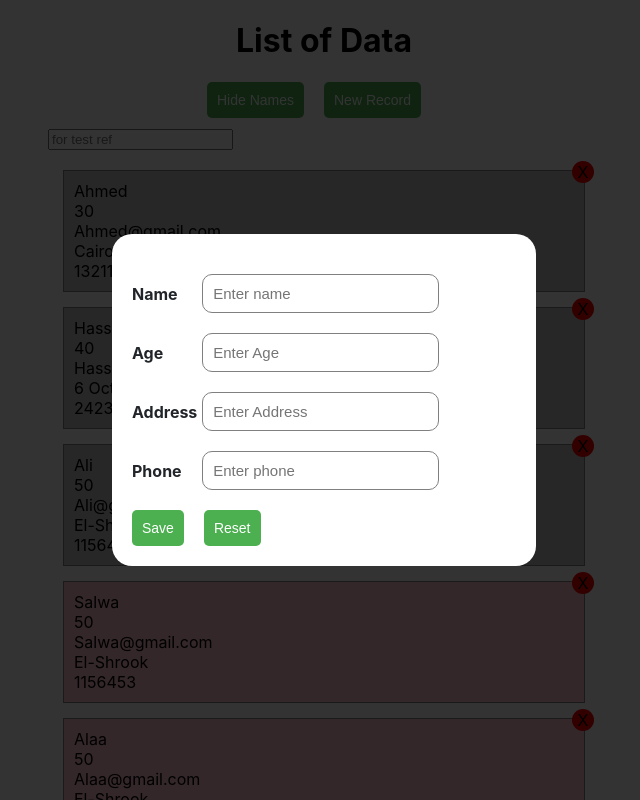
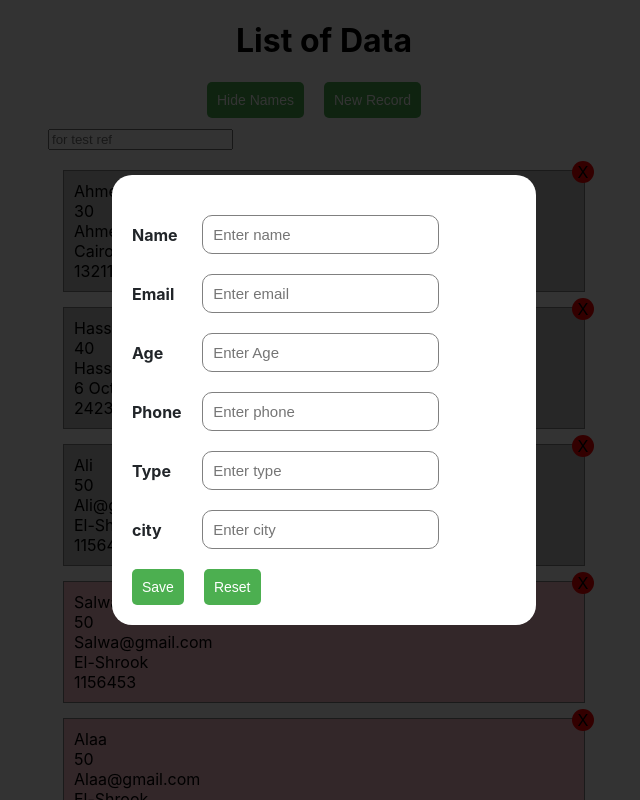
Before and after one commit to ahmed3la/learn-react-essentials, a React (Create React App) app: page / in a window 1280 px wide. Both pictures are taken after a click on the button "New Record". Shown: the top 800 px of the page, without its empty margins (316-956 px from the left). Built offline with nearby package versions, Linux system fonts and the light colour scheme.

Commit message:
final course

```diff
--- a/src/App/App.js
+++ b/src/App/App.js
@@ -69,6 +69,11 @@ const App = () => {
     },
   ]);
 
+  const addNewUserDataHandller = (data) => {
+    setState((prevState) => setState([...prevState, data]));
+    console.log(data);
+  };
+
   const deleteHandler = (e, id) => {
     //const deleteOperation = state.filter((item, i) => i !== index);
     //setState(deleteOperation);
@@ -123,7 +128,12 @@ const App = () => {
           setShowModal(false);
         }}
       >
-        <AddUser></AddUser>
+        <AddUser
+          addNewUserDataHandller={addNewUserDataHandller}
+          closeModal={() => {
+            setShowModal(false);
+          }}
+        ></AddUser>
       </Modal>
     </Fragment>
   );
--- a/src/Component/AddUser/AddUser.js
+++ b/src/Component/AddUser/AddUser.js
@@ -1,36 +1,132 @@
+import React, { useState } from "react";
 import Form from "../Layout/Form";
 import Button from "../Layout/Button";
 
-const onSubmitHandler = (event) => {
-  event.preventDefault();
-};
+const AddUser = ({ addNewUserDataHandller, closeModal }) => {
+  const [input, setInput] = useState({
+    name: "",
+    age: "",
+    city: "",
+    phone: "",
+    type: "",
+    email: "",
+  });
 
-const AddUser = () => {
+  const inputHandler = (e) => {
+    const key = e.target.id;
+    const value = e.target.value;
+
+    setInput((privState) => ({ ...privState, [key]: value }));
+  };
+
+  const onSubmitHandler = (event) => {
+    event.preventDefault();
+
+    addNewUserDataHandller({
+      id: Math.round(Math.random() * 100),
+      name: input.name,
+      age: input.age,
+      email: input.email,
+      city: input.city,
+      phone: input.phone,
+      type: input.type,
+    });
+
+    setInput({
+      name: "",
+      age: "",
+      city: "",
+      phone: "",
+      type: "",
+      email: "",
+    });
+
+    closeModal();
+  };
+
   return (
     <Form onSubmit={onSubmitHandler}>
       <Form.Controller>
         <label htmlFor="name">Name</label>
-        <input type="text" id="name" placeholder="Enter name"></input>
+        <input
+          type="text"
+          id="name"
+          placeholder="Enter name"
+          value={input.name}
+          onChange={inputHandler}
+        ></input>
+      </Form.Controller>
+      <Form.Controller>
+        <label htmlFor="email">Email</label>
+        <input
+          type="email"
+          id="email"
+          placeholder="Enter email"
+          value={input.email}
+          onChange={inputHandler}
+        ></input>
+      </Form.Controller>
+      <Form.Controller>
+        <label htmlFor="age">Age</label>
+        <input
+          type="text"
+          id="age"
+          placeholder="Enter Age"
+          value={input.age}
+          onChange={inputHandler}
+        ></input>
+      </Form.Controller>
+      <Form.Controller>
+        <label htmlFor="phone">Phone</label>
+        <input
+          type="text"
+          id="phone"
+          placeholder="Enter phone"
+          value={input.phone}
+          onChange={inputHandler}
+        ></input>
+      </Form.Controller>
+      <Form.Controller>
+        <label htmlFor="type">Type</label>
+        <input
+          type="text"
+          id="type"
+          placeholder="Enter type"
+          value={input.type}
+          onChange={inputHandler}
+        ></input>
       </Form.Controller>
 
       <Form.Controller>
-        <label htmlFor="age">Age</label>
-        <input type="text" id="age" placeholder="Enter Age"></input>
-      </Form.Controller>
-      <Form.Controller>
-        <label htmlFor="address">Address</label>
-        <input type="text" id="address" placeholder="Enter Address"></input>
-      </Form.Controller>
-      <Form.Controller>
-        <label htmlFor="phone">Phone</label>
-        <input type="text" id="phone" placeholder="Enter phone"></input>
+        <label htmlFor="city">city</label>
+        <input
+          type="text"
+          id="city"
+          placeholder="Enter city"
+          value={input.city}
+          onChange={inputHandler}
+        ></input>
       </Form.Controller>
 
       <div style={{ marginTop: "20px" }}>
         <Button style={{ marginRight: "20px" }} type="submit">
           Save
         </Button>
-        <Button type="reset">Reset</Button>
+        <Button
+          type="reset"
+          onClick={() => {
+            setInput({
+              name: "",
+              age: "",
+              city: "",
+              phone: "",
+              type: "",
+              email: "",
+            });
+          }}
+        >
+          Reset
+        </Button>
       </div>
     </Form>
   );
```
